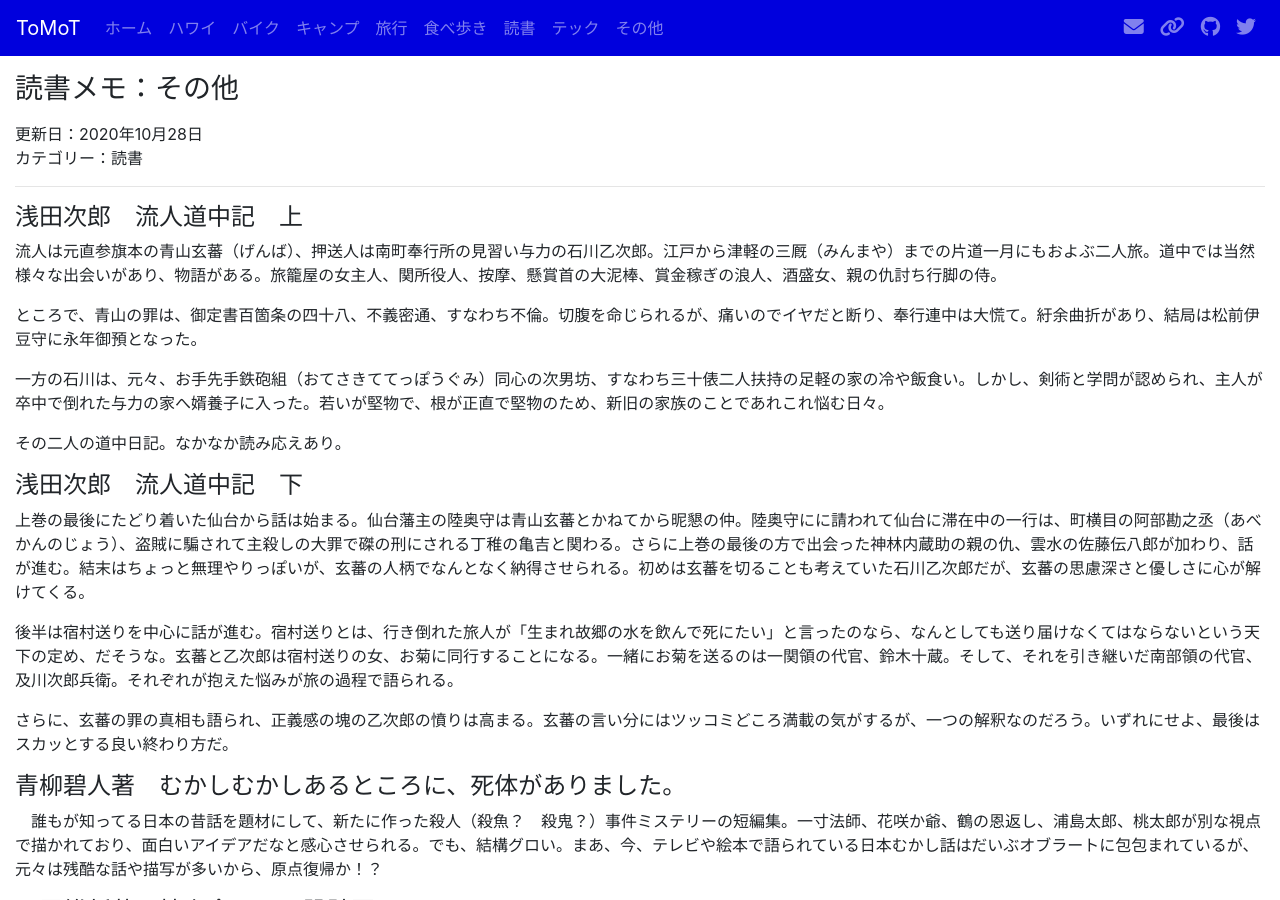
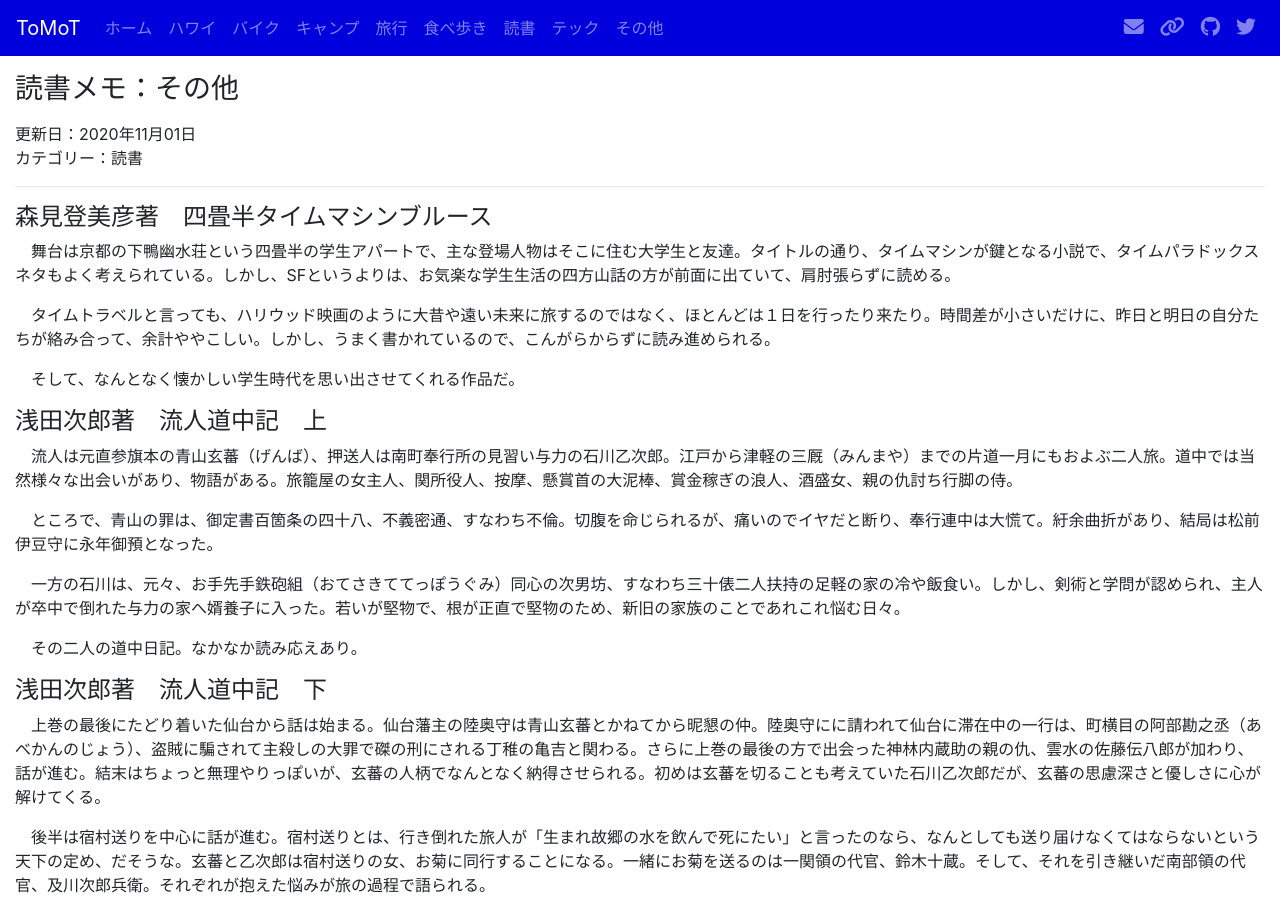
Before and after one commit to tomot/tomot.github.io, a Jekyll site: the page built from pages/book-etc.md, in a window 1280 px wide and 900 px high. Built offline with Jekyll 4.4.1, drawn with Linux system fonts in a browser that asks for light colours; nearby versions of some CDN libraries.

Commit message:
add a book by Morimi

```diff
--- a/pages/book-etc.md
+++ b/pages/book-etc.md
@@ -1,26 +1,34 @@
 ---
 layout: page
 title: 読書メモ：その他
-date: 2020-10-28
+date: 2020-11-01
 categories: 読書
 ---
-#### 浅田次郎　流人道中記　上
+#### 森見登美彦著　四畳半タイムマシンブルース
 
-流人は元直参旗本の青山玄蕃（げんば）、押送人は南町奉行所の見習い与力の石川乙次郎。江戸から津軽の三厩（みんまや）までの片道一月にもおよぶ二人旅。道中では当然様々な出会いがあり、物語がある。旅籠屋の女主人、関所役人、按摩、懸賞首の大泥棒、賞金稼ぎの浪人、酒盛女、親の仇討ち行脚の侍。
+　舞台は京都の下鴨幽水荘という四畳半の学生アパートで、主な登場人物はそこに住む大学生と友達。タイトルの通り、タイムマシンが鍵となる小説で、タイムパラドックスネタもよく考えられている。しかし、SFというよりは、お気楽な学生生活の四方山話の方が前面に出ていて、肩肘張らずに読める。
 
-ところで、青山の罪は、御定書百箇条の四十八、不義密通、すなわち不倫。切腹を命じられるが、痛いのでイヤだと断り、奉行連中は大慌て。紆余曲折があり、結局は松前伊豆守に永年御預となった。
+　タイムトラベルと言っても、ハリウッド映画のように大昔や遠い未来に旅するのではなく、ほとんどは１日を行ったり来たり。時間差が小さいだけに、昨日と明日の自分たちが絡み合って、余計ややこしい。しかし、うまく書かれているので、こんがらからずに読み進められる。
 
-一方の石川は、元々、お手先手鉄砲組（おてさきててっぽうぐみ）同心の次男坊、すなわち三十俵二人扶持の足軽の家の冷や飯食い。しかし、剣術と学問が認められ、主人が卒中で倒れた与力の家へ婿養子に入った。若いが堅物で、根が正直で堅物のため、新旧の家族のことであれこれ悩む日々。
+　そして、なんとなく懐かしい学生時代を思い出させてくれる作品だ。
 
-その二人の道中日記。なかなか読み応えあり。
+#### 浅田次郎著　流人道中記　上
 
-#### 浅田次郎　流人道中記　下
+　流人は元直参旗本の青山玄蕃（げんば）、押送人は南町奉行所の見習い与力の石川乙次郎。江戸から津軽の三厩（みんまや）までの片道一月にもおよぶ二人旅。道中では当然様々な出会いがあり、物語がある。旅籠屋の女主人、関所役人、按摩、懸賞首の大泥棒、賞金稼ぎの浪人、酒盛女、親の仇討ち行脚の侍。
 
-上巻の最後にたどり着いた仙台から話は始まる。仙台藩主の陸奥守は青山玄蕃とかねてから昵懇の仲。陸奥守にに請われて仙台に滞在中の一行は、町横目の阿部勘之丞（あべかんのじょう）、盗賊に騙されて主殺しの大罪で磔の刑にされる丁稚の亀吉と関わる。さらに上巻の最後の方で出会った神林内蔵助の親の仇、雲水の佐藤伝八郎が加わり、話が進む。結末はちょっと無理やりっぽいが、玄蕃の人柄でなんとなく納得させられる。初めは玄蕃を切ることも考えていた石川乙次郎だが、玄蕃の思慮深さと優しさに心が解けてくる。
+　ところで、青山の罪は、御定書百箇条の四十八、不義密通、すなわち不倫。切腹を命じられるが、痛いのでイヤだと断り、奉行連中は大慌て。紆余曲折があり、結局は松前伊豆守に永年御預となった。
 
-後半は宿村送りを中心に話が進む。宿村送りとは、行き倒れた旅人が「生まれ故郷の水を飲んで死にたい」と言ったのなら、なんとしても送り届けなくてはならないという天下の定め、だそうな。玄蕃と乙次郎は宿村送りの女、お菊に同行することになる。一緒にお菊を送るのは一関領の代官、鈴木十蔵。そして、それを引き継いだ南部領の代官、及川次郎兵衛。それぞれが抱えた悩みが旅の過程で語られる。
+　一方の石川は、元々、お手先手鉄砲組（おてさきててっぽうぐみ）同心の次男坊、すなわち三十俵二人扶持の足軽の家の冷や飯食い。しかし、剣術と学問が認められ、主人が卒中で倒れた与力の家へ婿養子に入った。若いが堅物で、根が正直で堅物のため、新旧の家族のことであれこれ悩む日々。
 
-さらに、玄蕃の罪の真相も語られ、正義感の塊の乙次郎の憤りは高まる。玄蕃の言い分にはツッコミどころ満載の気がするが、一つの解釈なのだろう。いずれにせよ、最後はスカッとする良い終わり方だ。
+　その二人の道中日記。なかなか読み応えあり。
+
+#### 浅田次郎著　流人道中記　下
+
+　上巻の最後にたどり着いた仙台から話は始まる。仙台藩主の陸奥守は青山玄蕃とかねてから昵懇の仲。陸奥守にに請われて仙台に滞在中の一行は、町横目の阿部勘之丞（あべかんのじょう）、盗賊に騙されて主殺しの大罪で磔の刑にされる丁稚の亀吉と関わる。さらに上巻の最後の方で出会った神林内蔵助の親の仇、雲水の佐藤伝八郎が加わり、話が進む。結末はちょっと無理やりっぽいが、玄蕃の人柄でなんとなく納得させられる。初めは玄蕃を切ることも考えていた石川乙次郎だが、玄蕃の思慮深さと優しさに心が解けてくる。
+
+　後半は宿村送りを中心に話が進む。宿村送りとは、行き倒れた旅人が「生まれ故郷の水を飲んで死にたい」と言ったのなら、なんとしても送り届けなくてはならないという天下の定め、だそうな。玄蕃と乙次郎は宿村送りの女、お菊に同行することになる。一緒にお菊を送るのは一関領の代官、鈴木十蔵。そして、それを引き継いだ南部領の代官、及川次郎兵衛。それぞれが抱えた悩みが旅の過程で語られる。
+
+　さらに、玄蕃の罪の真相も語られ、正義感の塊の乙次郎の憤りは高まる。玄蕃の言い分にはツッコミどころ満載の気がするが、一つの解釈なのだろう。いずれにせよ、最後はスカッとする良い終わり方だ。
 
 #### 青柳碧人著　むかしむかしあるところに、死体がありました。
 
```
Also changed, not shown: book.md (+1 -1 lines), index.md (+1 -1 lines).
